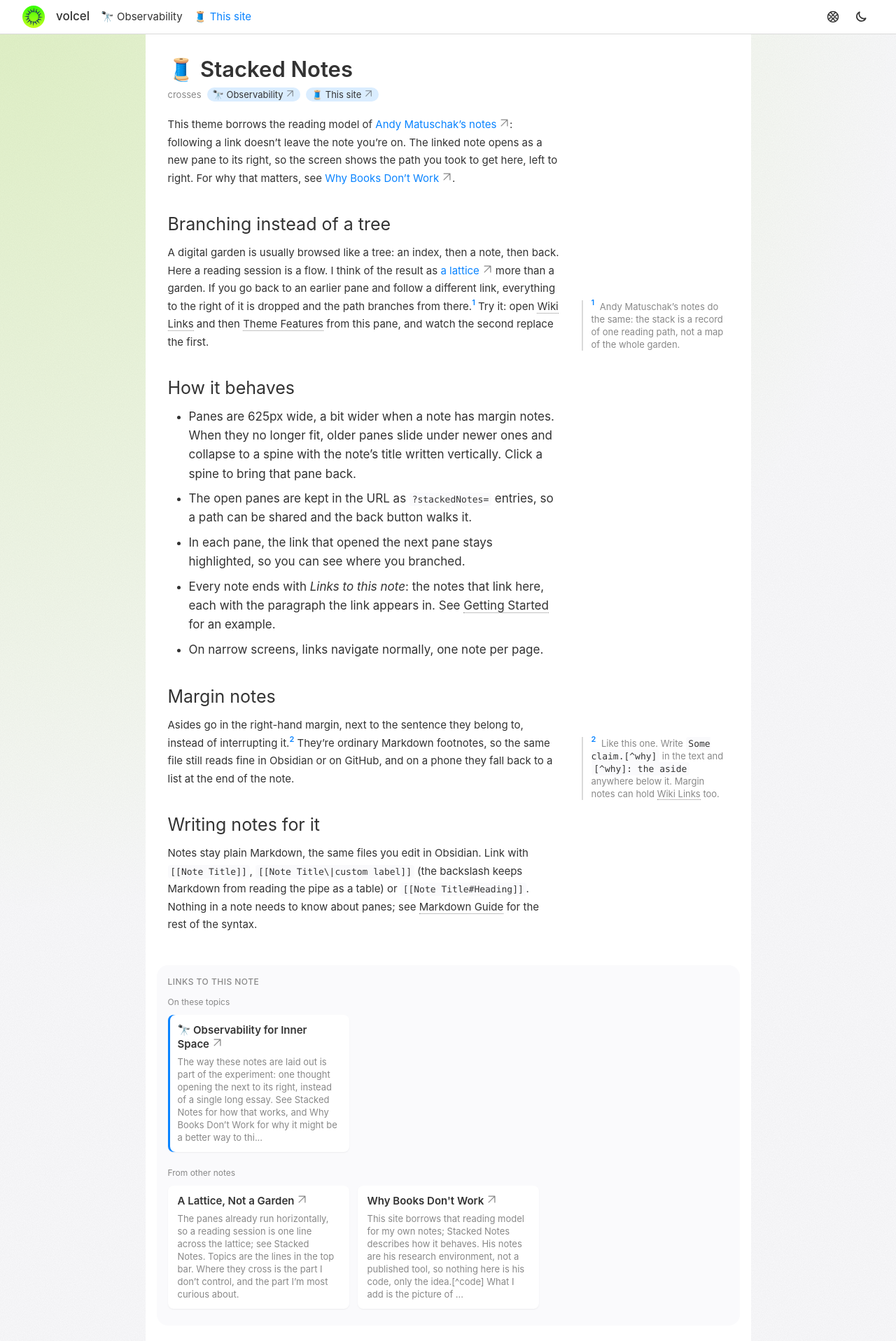
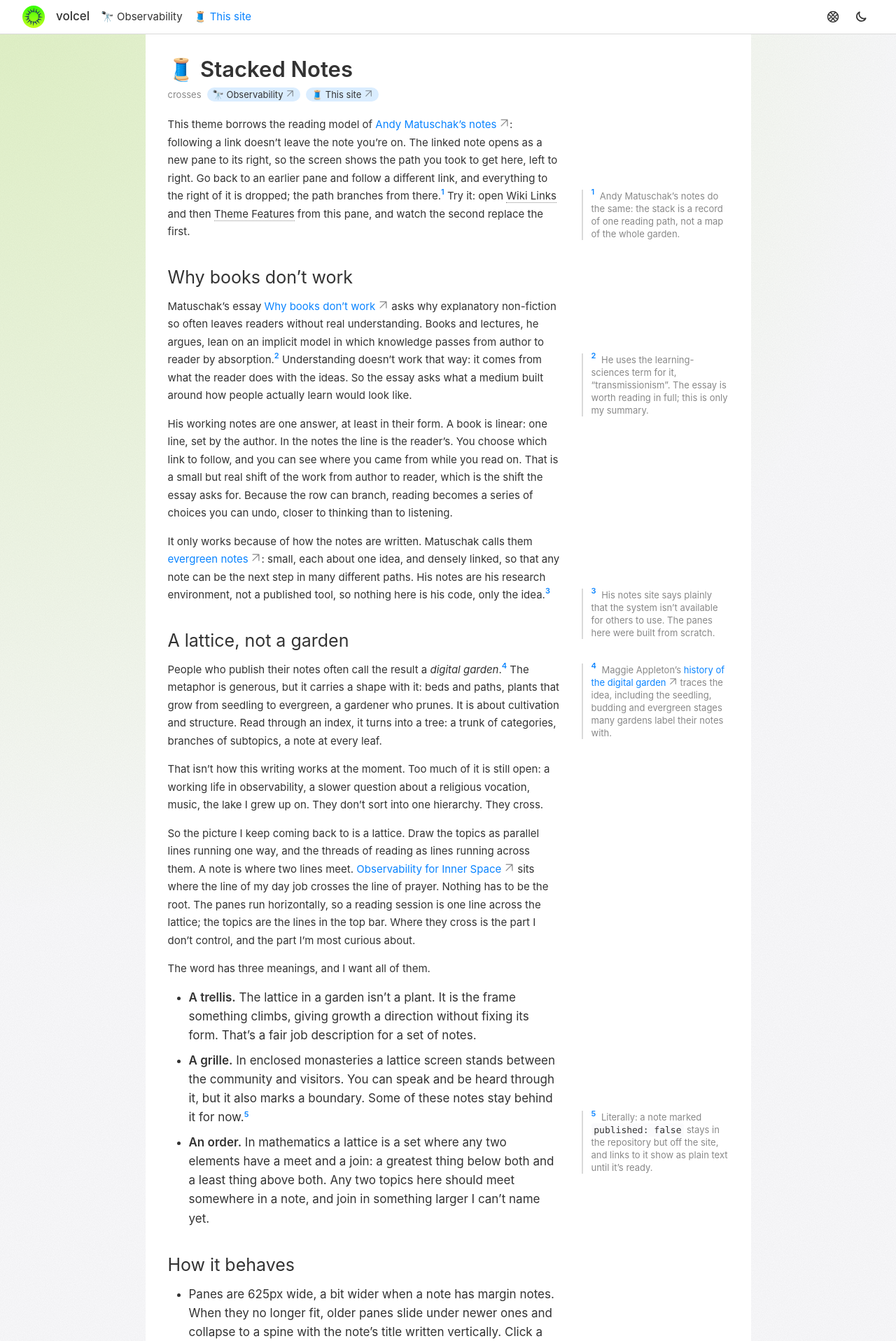
Before and after one commit to heseltime/volcel, a Jekyll site: the page built from _notes/Public/Stacked Notes.md, in a window 1280 px wide. Shown: the top 1916 px of the page at 70% size. Built offline with Jekyll 4.4.1, drawn with Linux system fonts in a browser that asks for light colours; some of the changed text lies outside the part shown.

Commit message:
Merge A Lattice, Not a Garden and Why Books Don't Work into Stacked Notes
The two essays become sections of Stacked Notes. Their old URLs redirect
to the matching section; links on the home page, in Observability for
Inner Space and in the README point to the new place.

Co-Authored-By: Claude Opus 5.5 <noreply@anthropic.com>

```diff
--- a/_notes/Public/Observability for Inner Space.md
+++ b/_notes/Public/Observability for Inner Space.md
@@ -20,7 +20,7 @@ Open questions I want to keep coming back to:
 - Can a tool help with simplifying, or does every tool eventually want more of your attention?
 - What is the smallest useful "dashboard" for a day?
 
-The way these notes are laid out is part of the experiment: one thought opening the next to its right, instead of a single long essay. See [[Stacked Notes]] for how that works, and [[Why Books Don't Work]] for why it might be a better way to think in public.[^flow]
+The way these notes are laid out is part of the experiment: one thought opening the next to its right, instead of a single long essay. See [[Stacked Notes]] for how that works, and for why it might be a better way to think in public.[^flow]
 
 [^legible]: The phrase I keep returning to from work is "making a system legible to itself." I suspect that is a decent description of prayer, too.
 [^flow]: This note will grow sideways rather than downwards: new notes linked from here, not more paragraphs added here.
--- a/_notes/Public/Stacked Notes.md
+++ b/_notes/Public/Stacked Notes.md
@@ -8,11 +8,29 @@ feed: show
 date: 2026-11-13
 ---
 
-This theme borrows the reading model of [[Andy Matuschak's notes::https://notes.andymatuschak.org/]]: following a link doesn't leave the note you're on. The linked note opens as a new pane to its right, so the screen shows the path you took to get here, left to right. For why that matters, see [[Why Books Don't Work]].
+This theme borrows the reading model of [[Andy Matuschak's notes::https://notes.andymatuschak.org/]]: following a link doesn't leave the note you're on. The linked note opens as a new pane to its right, so the screen shows the path you took to get here, left to right. Go back to an earlier pane and follow a different link, and everything to the right of it is dropped; the path branches from there.[^branch] Try it: open [[Wiki Links]] and then [[Theme Features]] from this pane, and watch the second replace the first.
 
-## Branching instead of a tree
+## Why books don't work
 
-A digital garden is usually browsed like a tree: an index, then a note, then back. Here a reading session is a flow. I think of the result as [[A Lattice, Not a Garden\|a lattice]] more than a garden. If you go back to an earlier pane and follow a different link, everything to the right of it is dropped and the path branches from there.[^branch] Try it: open [[Wiki Links]] and then [[Theme Features]] from this pane, and watch the second replace the first.
+Matuschak's essay [[Why books don't work::https://andymatuschak.org/books/]] asks why explanatory non-fiction so often leaves readers without real understanding. Books and lectures, he argues, lean on an implicit model in which knowledge passes from author to reader by absorption.[^transmission] Understanding doesn't work that way: it comes from what the reader does with the ideas. So the essay asks what a medium built around how people actually learn would look like.
+
+His working notes are one answer, at least in their form. A book is linear: one line, set by the author. In the notes the line is the reader's. You choose which link to follow, and you can see where you came from while you read on. That is a small but real shift of the work from author to reader, which is the shift the essay asks for. Because the row can branch, reading becomes a series of choices you can undo, closer to thinking than to listening.
+
+It only works because of how the notes are written. Matuschak calls them [[evergreen notes::https://notes.andymatuschak.org/Evergreen_notes]]: small, each about one idea, and densely linked, so that any note can be the next step in many different paths. His notes are his research environment, not a published tool, so nothing here is his code, only the idea.[^code]
+
+## A lattice, not a garden
+
+People who publish their notes often call the result a *digital garden*.[^garden] The metaphor is generous, but it carries a shape with it: beds and paths, plants that grow from seedling to evergreen, a gardener who prunes. It is about cultivation and structure. Read through an index, it turns into a tree: a trunk of categories, branches of subtopics, a note at every leaf.
+
+That isn't how this writing works at the moment. Too much of it is still open: a working life in observability, a slower question about a religious vocation, music, the lake I grew up on. They don't sort into one hierarchy. They cross.
+
+So the picture I keep coming back to is a lattice. Draw the topics as parallel lines running one way, and the threads of reading as lines running across them. A note is where two lines meet. [[Observability for Inner Space]] sits where the line of my day job crosses the line of prayer. Nothing has to be the root. The panes run horizontally, so a reading session is one line across the lattice; the topics are the lines in the top bar. Where they cross is the part I don't control, and the part I'm most curious about.
+
+The word has three meanings, and I want all of them.
+
+- **A trellis.** The lattice in a garden isn't a plant. It is the frame something climbs, giving growth a direction without fixing its form. That's a fair job description for a set of notes.
+- **A grille.** In enclosed monasteries a lattice screen stands between the community and visitors. You can speak and be heard through it, but it also marks a boundary. Some of these notes stay behind it for now.[^hidden]
+- **An order.** In mathematics a lattice is a set where any two elements have a meet and a join: a greatest thing below both and a least thing above both. Any two topics here should meet somewhere in a note, and join in something larger I can't name yet.
 
 ## How it behaves
 
@@ -31,4 +49,8 @@ Asides go in the right-hand margin, next to the sentence they belong to, instead
 Notes stay plain Markdown, the same files you edit in Obsidian. Link with `[[Note Title]]`, `[[Note Title\|custom label]]` (the backslash keeps Markdown from reading the pipe as a table) or `[[Note Title#Heading]]`. Nothing in a note needs to know about panes; see [[Markdown Guide]] for the rest of the syntax.
 
 [^branch]: Andy Matuschak's notes do the same: the stack is a record of one reading path, not a map of the whole garden.
+[^transmission]: He uses the learning-sciences term for it, "transmissionism". The essay is worth reading in full; this is only my summary.
+[^code]: His notes site says plainly that the system isn't available for others to use. The panes here were built from scratch.
+[^garden]: Maggie Appleton's [[history of the digital garden::https://maggieappleton.com/garden-history]] traces the idea, including the seedling, budding and evergreen stages many gardens label their notes with.
+[^hidden]: Literally: a note marked `published: false` stays in the repository but off the site, and links to it show as plain text until it's ready.
 [^margin]: Like this one. Write `Some claim.[^why]` in the text and `[^why]: the aside` anywhere below it. Margin notes can hold [[Wiki Links]] too.
```
Also changed, not shown: README.md (+1 -1 lines), _notes/Public/A Lattice, Not a Garden.md (deleted, +0 -25 lines), _notes/Public/Why Books Don't Work.md (deleted, +0 -25 lines), pages/notes.md (+1 -1 lines), pages/redirect-a-lattice-not-a-garden.html (added, +14 -0 lines), pages/redirect-why-books-don-t-work.html (added, +14 -0 lines).
